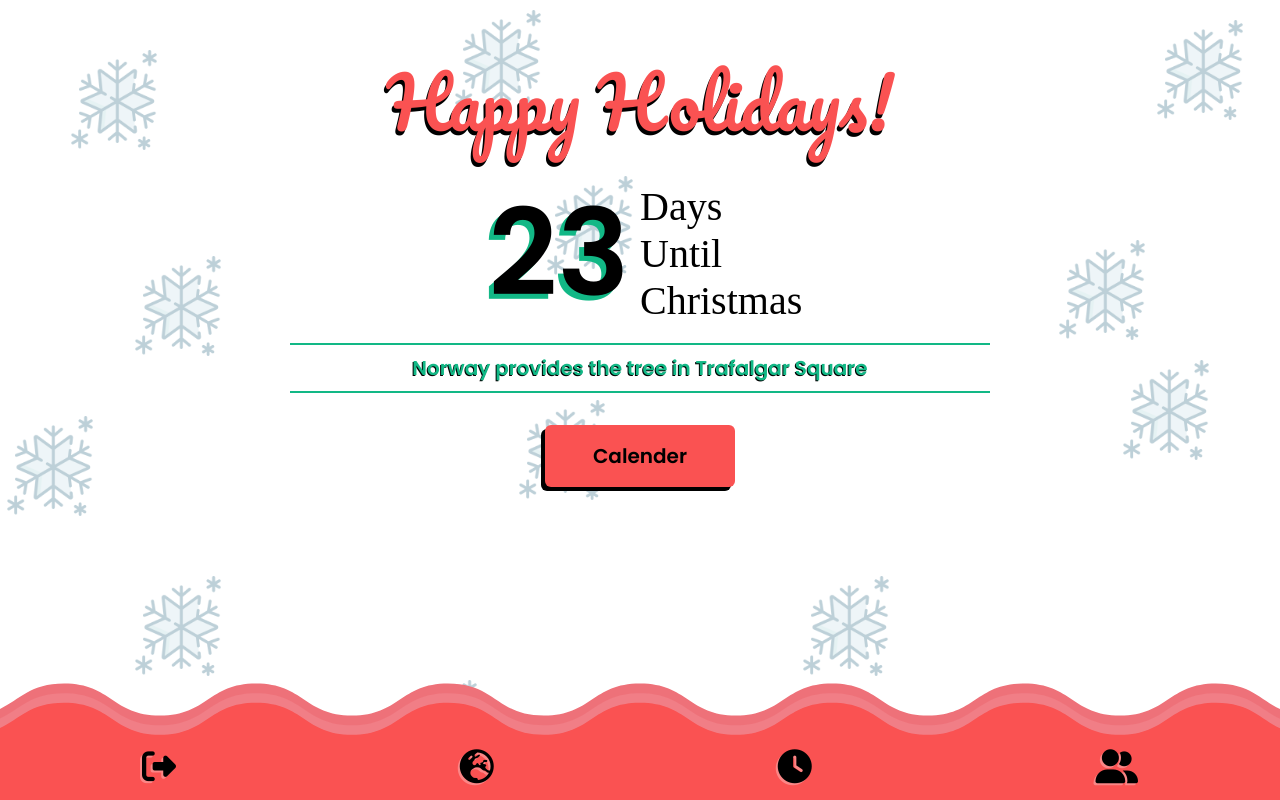
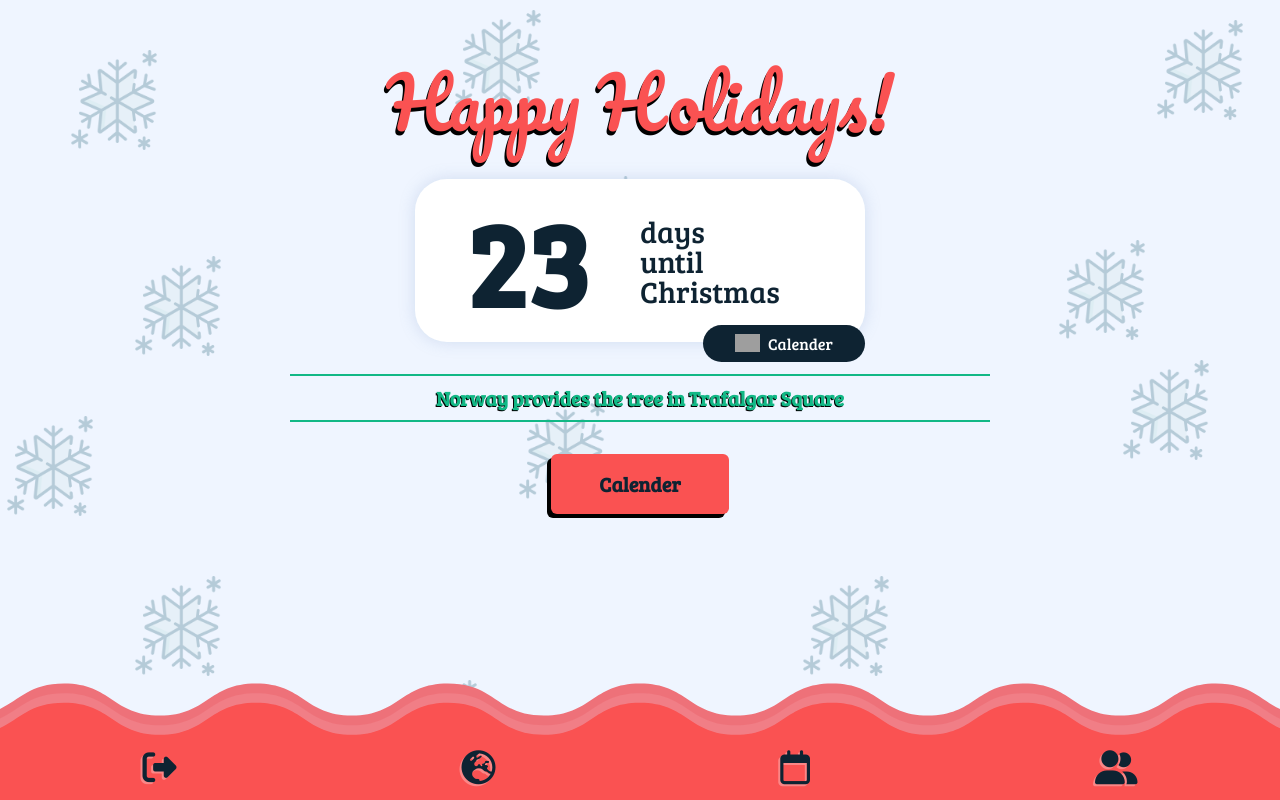
Before and after one commit to siddav83/happy-holiday-frontend, a React (Create React App) app: page /holidays in a window 1280 px wide. Shown: the top 800 px of the page. Built offline with nearby package versions, Linux system fonts and the light colour scheme; grey boxes are pictures that could not be loaded.

Commit message:
updated countdown component

```diff
--- a/public/index.html
+++ b/public/index.html
@@ -12,7 +12,7 @@
 		<link rel="preconnect" href="https://fonts.googleapis.com" />
 		<link rel="preconnect" href="https://fonts.gstatic.com" crossorigin />
 		<link
-			href="https://fonts.googleapis.com/css2?family=Pacifico&family=Poppins:wght@300;600&display=swap"
+			href="https://fonts.googleapis.com/css2?family=Bree+Serif&family=Pacifico&display=swap"
 			rel="stylesheet"
 		/>
 
--- a/src/Components/AddNav/AddNav.js
+++ b/src/Components/AddNav/AddNav.js
@@ -46,7 +46,7 @@ const AddNav = () => {
 				<i className="fa-regular fa-plus btn-big"></i>
 			</button>
 			<NavLink to="/holidays">
-				<i className="fa-solid fa-clock"></i>
+				<i class="fa-regular fa-calendar"></i>
 			</NavLink>
 			<NavLink to="/friends">
 				<i className="fa-solid fa-user-group"></i>
--- a/src/Components/Countdown/Countdown.js
+++ b/src/Components/Countdown/Countdown.js
@@ -1,6 +1,8 @@
 import React, { useEffect, useContext } from "react";
 import "./style.css";
 import { CalenderContext } from "../../Context/CalenderContext";
+import SantaHat from "../../Assets/images/hat.png";
+
 const Countdown = () => {
 	const { daysLeft, setDaysLeft, setToday } = useContext(CalenderContext);
 
@@ -15,11 +17,22 @@ const Countdown = () => {
 
 	return (
 		<div className="countdown-container">
+			<div className="santa-hat">
+				<img src={SantaHat} alt="Santa hat" />
+			</div>
+
 			<p className="countdown-left">{daysLeft}</p>
 			<div className="countdown-right">
-				<span>Days</span>
-				<span>Until</span>
+				<span>days</span>
+				<span>until</span>
 				<span>Christmas</span>
+			</div>
+			<div className="calender-icon">
+				<img
+					src="https://cdn-icons-png.flaticon.com/512/3652/3652267.png"
+					alt="calender"
+				/>
+				<p>Calender</p>
 			</div>
 		</div>
 	);
--- a/src/Components/Countdown/style.css
+++ b/src/Components/Countdown/style.css
@@ -1,8 +1,15 @@
 .countdown-container {
+	position: relative;
 	display: grid;
 	justify-content: center;
 	align-items: center;
 	grid-template-columns: 1fr 1fr;
+	background-color: white;
+	box-shadow: 0px 0px 16px rgba(118, 149, 194, 0.25);
+	border-radius: 32px;
+	margin: 1rem 0 2rem;
+	width: 100%;
+	max-width: 450px;
 }
 
 .countdown-left {
@@ -11,12 +18,51 @@
 	margin: 0;
 	padding: 0;
 	font-weight: 600;
-	text-shadow: -5px 5px 0 var(--green);
 }
 
 .countdown-right {
 	display: flex;
 	flex-direction: column;
+	font-family: "Bree Serif";
+	font-size: 30px;
+	line-height: 100%;
+}
 
-	font-size: 40px;
+/* */
+
+.calender-icon {
+	display: flex;
+	justify-content: center;
+	align-items: center;
+	position: absolute;
+	bottom: -12%;
+	right: 0%;
+	background-color: var(--text-color);
+	border-radius: 20px;
+	padding: 0.5rem 2rem;
+	color: white;
 }
+
+.calender-icon img {
+	color: white;
+	width: 25px;
+	margin-right: 0.5rem;
+}
+
+.calender-icon p {
+	color: white;
+}
+
+.countdown-container .santa-hat {
+	position: absolute;
+	top: -55%;
+	right: -18%;
+	width: 180px;
+	rotate: 10deg;
+}
+
+@media only screen and (min-width: 550px) {
+	.countdown-container .santa-hat {
+		display: none;
+	}
+}
--- a/src/Components/HolidaysNavbar/HolidaysNavbar.js
+++ b/src/Components/HolidaysNavbar/HolidaysNavbar.js
@@ -46,7 +46,7 @@ const HolidaysNavbar = () => {
 				<i className="fa-solid fa-earth-europe" onClick={toggleToMain}></i>
 			</NavLink>
 			<NavLink to="/holidays" onClick={toggleToMain}>
-				<i className="fa-solid fa-clock"></i>
+				<i class="fa-regular fa-calendar"></i>
 			</NavLink>
 			<NavLink to="/friends">
 				<i className="fa-solid fa-user-group" onClick={toggleToMain}></i>
--- a/src/main.css
+++ b/src/main.css
@@ -1,7 +1,7 @@
 /* Google Fonts
 
-font-family: 'Pacifico', cursive; / Main Heading
-font-family: 'Poppins', sans-serif;  // Normal
+font-family: 'Bree Serif', serif;
+font-family: 'Pacifico', cursive;
 
 */
 
@@ -13,23 +13,27 @@ font-family: 'Poppins', sans-serif;  // Normal
 	--blue: rgb(34, 139, 230);
 	--grey-shadow: rgba(255, 255, 255, 0.3);
 	--main-font: "Pacifico", sans-serif;
-	--normal-font: "Poppins", sans-serif;
+	--normal-font: "Bree Serif", serif;
+	--text-color: #0e2332;
+	--background-color: #eff5ff;
 }
 
 /* General */
-*,
+* :not(i),
 *::before,
 *::after {
 	box-sizing: border-box;
+	color: #0e2332;
 }
 
-* {
+*:not(i) {
 	margin: 0;
 	padding: 0;
 	font: inherit;
 }
 
 body {
+	background-color: #eff5ff;
 	min-height: 100vh;
 	overflow-x: hidden;
 }
@@ -56,7 +60,7 @@ h2 {
 h3,
 h4,
 h5 {
-	font-family: "Poppins", sans-serif;
+	font-family: "Bree Serif", serif;
 	font-weight: 600;
 }
 
@@ -64,8 +68,7 @@ p,
 a,
 button,
 input {
-	font-family: "Poppins", sans-serif;
-	font-weight: 300;
+	font-family: "Bree Serif", serif;
 }
 
 button,
```
Also changed, not shown: src/assets/images/calender.png (added), src/assets/images/hat.png (added).
